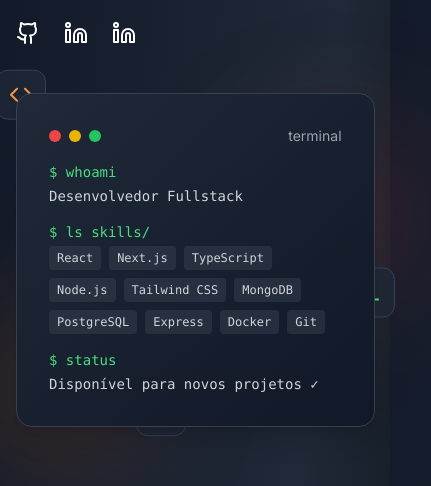
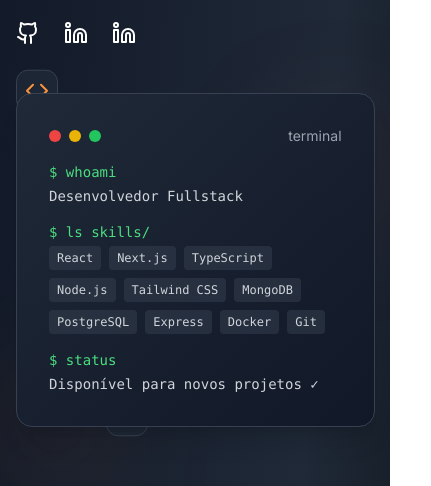
Before and after one commit to Isac-SS/Portifolio, a Next.js app: page / in a window 390 px wide. Shown: the part 529-1015 px from the top of the page, 431 px wide, since content can reach past the window. Built offline with nearby package versions, Linux system fonts and the light colour scheme; no server answers.

Commit message:
refactor(home/contatos): corrige quebras para responsividade

```diff
--- a/src/app/contatos/page.jsx
+++ b/src/app/contatos/page.jsx
@@ -83,8 +83,8 @@
       id="contatos"
     >
       <div className="container mx-auto px-4">
-        <div className="relative flex flex-col items-center justify-center mb-12">
-          <h2 className="absolute text-8xl md:text-9xl font-bold text-[#6c757d] opacity-10 select-none">
+        <div className="relative flex flex-col items-center justify-center mb-12 overflow-hidden">
+          <h2 className="absolute text-5x1 sm:text-6xl md:text-8xl lg:text-9x1 font-bold text-[#6c757d] opacity-10 select-none max-w-full overflow-hidden">
             CONTATO
           </h2>
           <motion.div
--- a/src/app/home/page.jsx
+++ b/src/app/home/page.jsx
@@ -199,12 +199,12 @@
             </div>
 
             {/* Elementos decorativos */}
-            <div className="absolute top-10 -right-10 w-40 h-40 bg-red-500/20 rounded-full blur-3xl"></div>
-            <div className="absolute -bottom-10 -left-10 w-40 h-40 bg-orange-500/20 rounded-full blur-3xl"></div>
+            <div className="absolute top-10 right-0 md:-right-10 w-20 h-20 md:w-40 md:h-40 bg-red-500/20 rounded-full blur-3xl"></div>
+            <div className="absolute -bottom-10 left-0 md:-left-10 w-20 h-20 md:w-40 md:h-40 bg-orange-500/20 rounded-full blur-3xl"></div>
 
             {/* Ícones flutuantes */}
             <motion.div
-              className="absolute -top-5 -left-5 bg-gray-800/80 p-3 rounded-xl border border-gray-700"
+              className="absolute -top-5 left-0 md:left-5 bg-gray-800/80 p-2 rounded-xl border border-gray-700"
               animate={{ y: [0, -10, 0] }}
               transition={{ repeat: Number.POSITIVE_INFINITY, duration: 3 }}
             >
@@ -212,7 +212,7 @@
             </motion.div>
 
             <motion.div
-              className="absolute top-1/2 -right-5 bg-gray-800/80 p-3 rounded-xl border border-gray-700"
+              className="absolute top-1/2 right-0 md:right-5 bg-gray-800/80 p-2 rounded-xl border border-gray-700"
               animate={{ y: [0, 10, 0] }}
               transition={{ repeat: Number.POSITIVE_INFINITY, duration: 4 }}
             >
@@ -220,7 +220,7 @@
             </motion.div>
 
             <motion.div
-              className="absolute -bottom-5 left-1/3 bg-gray-800/80 p-3 rounded-xl border border-gray-700"
+              className="absolute -bottom-5 left-1/4 md:left-1/3 bg-gray-800/80 p-2 md:p-3 rounded-xl border border-gray-700"
               animate={{ y: [0, -15, 0] }}
               transition={{ repeat: Number.POSITIVE_INFINITY, duration: 5 }}
             >
```
